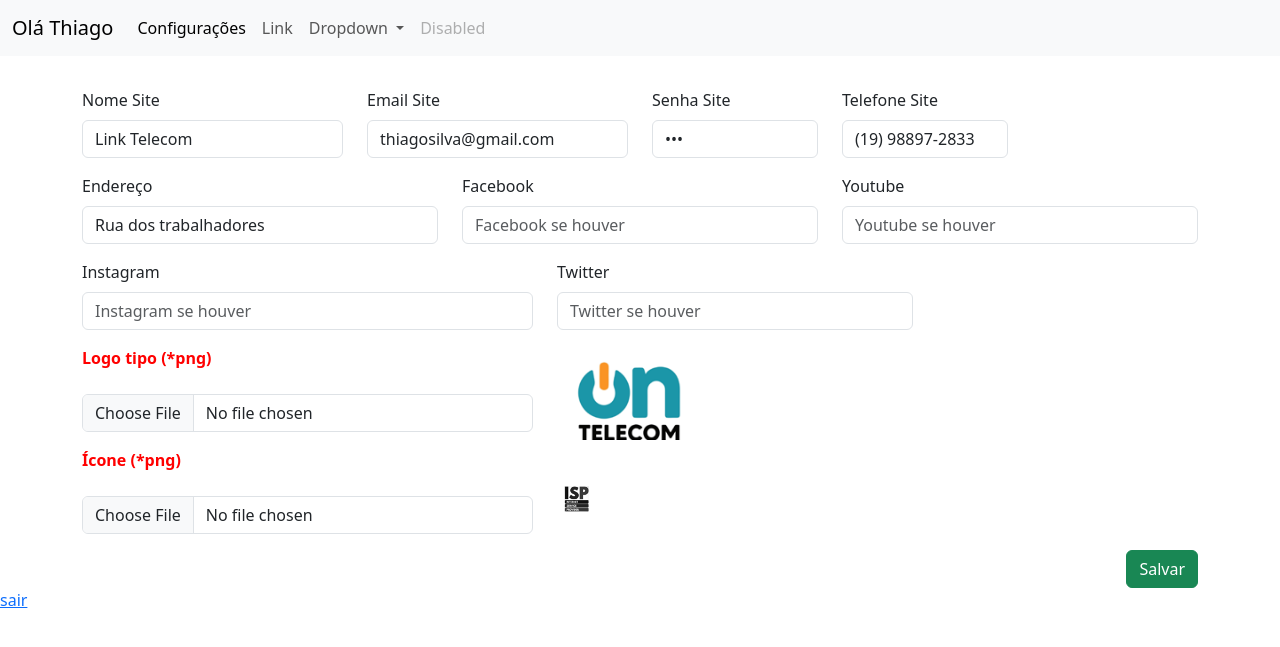
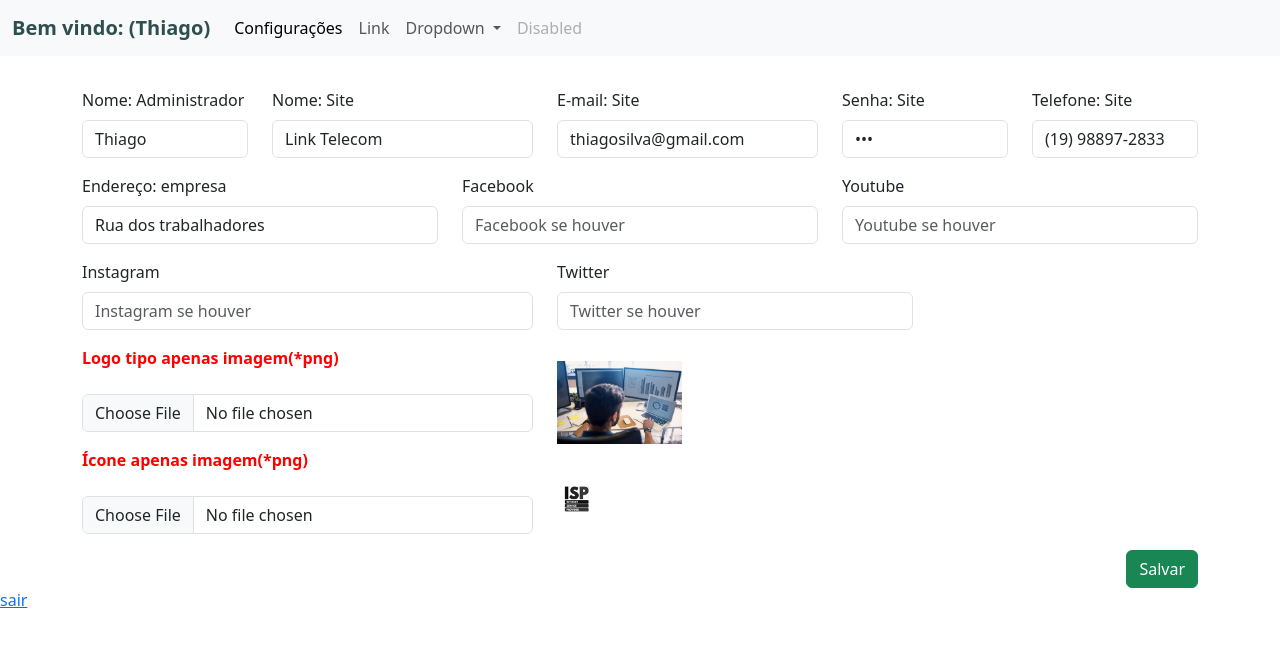
Before and after one commit to thiagomagyori/system_isp, a PHP site: page /painel/index.php in a window 1280 px wide. Shown: the top 647 px of the page. Run offline with PHP 8.4, Linux system fonts and the light colour scheme; the visitor is signed in with stand-in values (Sample User, id 1); data that the repository does not hold is empty; some libraries are stand-ins or nearby versions.

Commit message:
update do form no banco

```diff
--- a/sistema/autenticar.php
+++ b/sistema/autenticar.php
@@ -1,7 +1,7 @@
 <?php
 @session_start();//inicia uma seção
 
-//linkando a pagina de conexão a paina atenticar
+//chamando a pagina de conexão que carrega a canexão com banco
 require_once("conection.php");
 
 //recuperando dados digitados no formulario e passando eles para uma variavel
@@ -13,7 +13,7 @@ $senha_form = $_POST["senha"];
 
 if($email_form == $email_sistema and $senha_form == $senha_sistema){
 
-    $_SESSION ["nome_user"] = $nome_sistema; // variavel de seção recebe o nome lá do banco
+    $_SESSION ["nome_user"] = $nome_sistema; // nome_user variavel de seção recebe o nome lá do banco
     echo '<script>window.location="painel"</script>'; //faz a rota para pasta painel
 
 }else {
--- a/sistema/conection.php
+++ b/sistema/conection.php
@@ -42,7 +42,7 @@ $email_sistema = "thiagosilva@gmail.com";
 $senha_sistema = "123";
 $telefone_sistema = "19988972833";
 $endereco_sistema ="Rua dos trabalhadores";
-$nomeuser_sistema = "Thiago";
+$nome_user_sistema ="Thiago";
 
 
 
@@ -58,6 +58,7 @@ if($total_regis == 0) {
 $pdo->query("INSERT INTO config SET nome = '$nome_sistema', email = '$email_sistema', senha = '$senha_sistema', telefone = '$telefone_sistema', endereco = '$endereco_sistema', username = '$nomeuser_sistema', logo = 'logo.png', icone = 'icone.png'");
 }
   else{
+    $nome_user_sistema = $resultado[0]["username"];
     $nome_sistema = $resultado[0]["nome"];
     $email_sistema = $resultado[0]["email"];     //recuperando os valores do banco
     $senha_sistema = $resultado[0]["senha"];
--- a/sistema/painel/cabecalho.php
+++ b/sistema/painel/cabecalho.php
@@ -37,7 +37,7 @@ require_once("../conection.php"); //verificando antes
 <!--Navbar bootstrap-->
 <nav class="navbar navbar-expand-lg bg-body-tertiary">
   <div class="container-fluid">
-    <a class="navbar-brand" href="index.php">Olá <?php echo $nomeuser_sistema?></a>
+    <a style="color: darkslategray; font-weight:600;" class="navbar-brand" href="index.php">Bem vindo: (<?php echo $nome_user_sistema?>)</a>
     <button class="navbar-toggler" type="button" data-bs-toggle="collapse" data-bs-target="#navbarSupportedContent" aria-controls="navbarSupportedContent" aria-expanded="false" aria-label="Toggle navigation">
       <span class="navbar-toggler-icon"></span>
     </button>
--- a/sistema/painel/index.php
+++ b/sistema/painel/index.php
@@ -22,23 +22,30 @@ require_once("cabecalho.php");
 <!-------------------INPUTS1-------------------------------->
 <div class="row">
 
+<div class="col-md-2">
+    <div class="mb-3">
+    <label for="exampleFormControlInput1" class="form-label">Nome: Administrador</label>
+    <input name="nome_adm" type="text" class="form-control" value="<?php echo $nome_user_sistema ?>" required>
+    </div>
+</div> <!--Fim col-md-3 -->
+
 <div class="col-md-3">
     <div class="mb-3">
-    <label for="exampleFormControlInput1" class="form-label">Nome Site</label>
-    <input nome="nome" type="texte" class="form-control" value="<?php echo $nome_sistema ?>" required>
+    <label for="exampleFormControlInput1" class="form-label">Nome: Site</label>
+    <input name="nome" type="text" class="form-control" value="<?php echo $nome_sistema ?>" required>
     </div>
 </div> <!--Fim col-md-3 -->
 
 <div class="col-md-3">
 <div class="mb-3">
-  <label for="exampleFormControlInput1" class="form-label">Email Site</label>
+  <label for="exampleFormControlInput1" class="form-label">E-mail: Site</label>
   <input name="email" type="email" class="form-control" placeholder="Seu Email" value="<?php echo $email_sistema ?>" required>
 </div>
 </div> <!--Fim col-md-3 -->
 
 <div class="col-md-2 col-6">
 <div class="mb-3">
-  <label for="exampleFormControlInput1" class="form-label">Senha Site</label>
+  <label for="exampleFormControlInput1" class="form-label">Senha: Site</label>
   <input name="pw" type="password" class="form-control" placeholder="Senha De Acesso" value="<?php echo $senha_sistema ?>" required>
 </div>
 </div> <!--Fim col-md-3 -->
@@ -46,8 +53,8 @@ require_once("cabecalho.php");
 <!--aqui o uico que vai ter ID para fazer a formatação no javascript -->
 <div class="col-md-2 col-6">
 <div class="mb-3">
-  <label for="exampleFormControlInput1" class="form-label">Telefone Site</label>
-  <input name="phone" id="tell" type="text" class="form-control" placeholder="Senha De Acesso" value="<?php echo $telefone_sistema ?>" required>
+  <label for="exampleFormControlInput1" class="form-label">Telefone: Site</label>
+  <input name="phone" id="tell" type="text" class="form-control" placeholder="Telefone" value="<?php echo $telefone_sistema ?>" required>
 </div>
 </div> <!--Fim col-md-3 -->
 
@@ -58,8 +65,8 @@ require_once("cabecalho.php");
 
 <div class="col-md-4">
     <div class="mb-3">
-    <label for="exampleFormControlInput1" class="form-label">Endereço</label>
-    <input nome="nome" type="texte" class="form-control" value="<?php echo $endereco_sistema ?>" required>
+    <label for="exampleFormControlInput1" class="form-label">Endereço: empresa</label>
+    <input name="end" type="text" class="form-control" value="<?php echo $endereco_sistema ?>" required>
     </div>
 </div> <!--Fim col-md-3 -->
 
@@ -68,28 +75,28 @@ require_once("cabecalho.php");
 <div class="col-md-4">
     <div class="mb-3">
     <label for="exampleFormControlInput1" class="form-label">Facebook</label>
-    <input nome="facebook" type="texte" class="form-control"  placeholder="Facebook se houver" value="<?php echo $facebook_sistema ?>">
+    <input name="facebook" type="text" class="form-control"  placeholder="Facebook se houver" value="<?php echo $facebook_sistema ?>">
     </div>
 </div> <!--Fim col-md-3 -->
 
 <div class="col-md-4">
     <div class="mb-3">
     <label for="exampleFormControlInput1" class="form-label">Youtube</label>
-    <input nome="youtube" type="texte" class="form-control" placeholder="Youtube se houver" value="<?php echo $youtube_sistema ?>">
+    <input name="youtube" type="text" class="form-control" placeholder="Youtube se houver" value="<?php echo $youtube_sistema ?>">
     </div>
 </div> <!--Fim col-md-3 -->
 
 <div class="col-md-5">
     <div class="mb-3">
     <label for="exampleFormControlInput1" class="form-label">Instagram</label>
-    <input nome="instagram" type="texte" class="form-control" placeholder="Instagram se houver" value="<?php echo $instagram_sistema ?>">
+    <input name="instagram" type="text" class="form-control" placeholder="Instagram se houver" value="<?php echo $instagram_sistema ?>">
     </div>
 </div> <!--Fim col-md-3 -->
 
 <div class="col-md-4">
     <div class="mb-3">
     <label for="exampleFormControlInput1" class="form-label">Twitter</label>
-    <input nome="twitter" type="texte" class="form-control" placeholder="Twitter se houver"  value="<?php echo $twitter_sistema ?>">
+    <input name="twitter" type="text" class="form-control" placeholder="Twitter se houver"  value="<?php echo $twitter_sistema ?>">
     </div>
 </div> <!--Fim col-md-3 -->
 
@@ -97,20 +104,20 @@ require_once("cabecalho.php");
 
 <div class="col-md-5 col-8">
 <div class="mb-3">
-  <label for="exampleFormControlInput1" class="form-label"><p style="color: red; font-weight:600;">Logo tipo (*png)</p></label>
-  <input id="logo" name="logo" type="file" class="form-control" onchange="alteraImg('taget-logo','#logo')"> <!--função-->
+  <label for="exampleFormControlInput1" class="form-label"><p style="color: red; font-weight:600;">Logo tipo apenas imagem(*png)</p></label>
+  <input id="logo" name="logo" type="file" class="form-control" onchange="alteraImg('taget-logo','#logo')" required> <!--função-->
 </div>                                                                            <!--passando os 2 parametros-->
 </div> <!--Fim col-md-3 -->
 
 <!--Div imagem -->
 <div class="md-2 col-4">
-   <div><img id="taget-logo" src="../img/telecom.png" width="35%" style="margin-top: 15px" alt="Logo tipo"></div>
+   <div><img id="taget-logo" src="../img/logo.png" width="35%" style="margin-top: 15px" alt="Logo tipo"></div>
 </div>
 
 
 <div class="col-md-5 col-8">
 <div class="mb-3">
-  <label for="exampleFormControlInput1" class="form-label"><p style="color: red; font-weight:600;">Ícone (*png)</p></label>
+  <label for="exampleFormControlInput1" class="form-label"><p style="color: red; font-weight:600;">Ícone apenas imagem(*png)</p></label>
   <input id="icone" name="icone" type="file" class="form-control" onchange="alteraImg('target-icone', '#icone')"> <!--função-->
 </div>                                                         <!--passando os 2 parametros-->
 </div> <!--Fim col-md-3 -->
@@ -126,18 +133,56 @@ require_once("cabecalho.php");
 
 <!----------------------BOTÃO---------------------------->
 
-<div align ="right">
-<button type="button" class="btn btn-success">Salvar</button>
+<div align="right">
+<button type="submit" class="btn btn-success">Salvar</button>
 </div>
+
+<small><div id="mensagem" align="center"></div></small>
+
 </form>
-
-
-
-
-
-
-
 
 </div> <!--Fim container -->
 
 <a href="logout.php">sair</a>
+
+<!--Script que vai mandar todos campos do formulario para o arquivo que vai fazer a inserção aobanco-->
+<!--que é o salvarForm.php que vai fazer o processameto-->
+<script type="text/javascript">
+$("#form-config").submit(function () {
+  $('#mensagem').text('Carreando...')
+
+
+event.preventDefault(); /*não deixa carregar a pg*/
+var formData = new FormData(this); /*variavel que vai receber todos inputs do formulario*/
+
+$.ajax({
+    url: "scripts/salvarForm.php", /*caminho onde ele vai redirecionar e vai estar o arquivo que vai salvar os dados do inputs*/
+    type: 'POST',
+    data: formData,
+
+    /*se for salvo retorna mensagem*/
+    success: function (mensagem) {
+        $('#mensagem').text('');
+        $('#mensagem').removeClass()
+        if (mensagem.trim() == "Salvo com Sucesso") {
+        location.reload();/*para atualizar a pg para carregar os novos dados do input*/
+        $('#mensagem').addClass('text-success')
+        $('#mensagem').text(mensagem)
+/*senão cai no else e retorna o erro*/
+        } else {
+
+            $('#mensagem').addClass('text-danger')
+            $('#mensagem').text(mensagem)
+        }
+
+
+    },
+    /*para passar as img junto ao formulario*/
+    cache: false,
+    contentType: false,
+    processData: false,
+
+});
+
+});
+</script>
```
Also changed, not shown: sistema/painel/scripts/salvarForm.php (added, +51 -0 lines), sistema/img/logo.png (added), sistema/imglogo.png (renamed from sistema/img/telecom.png).
